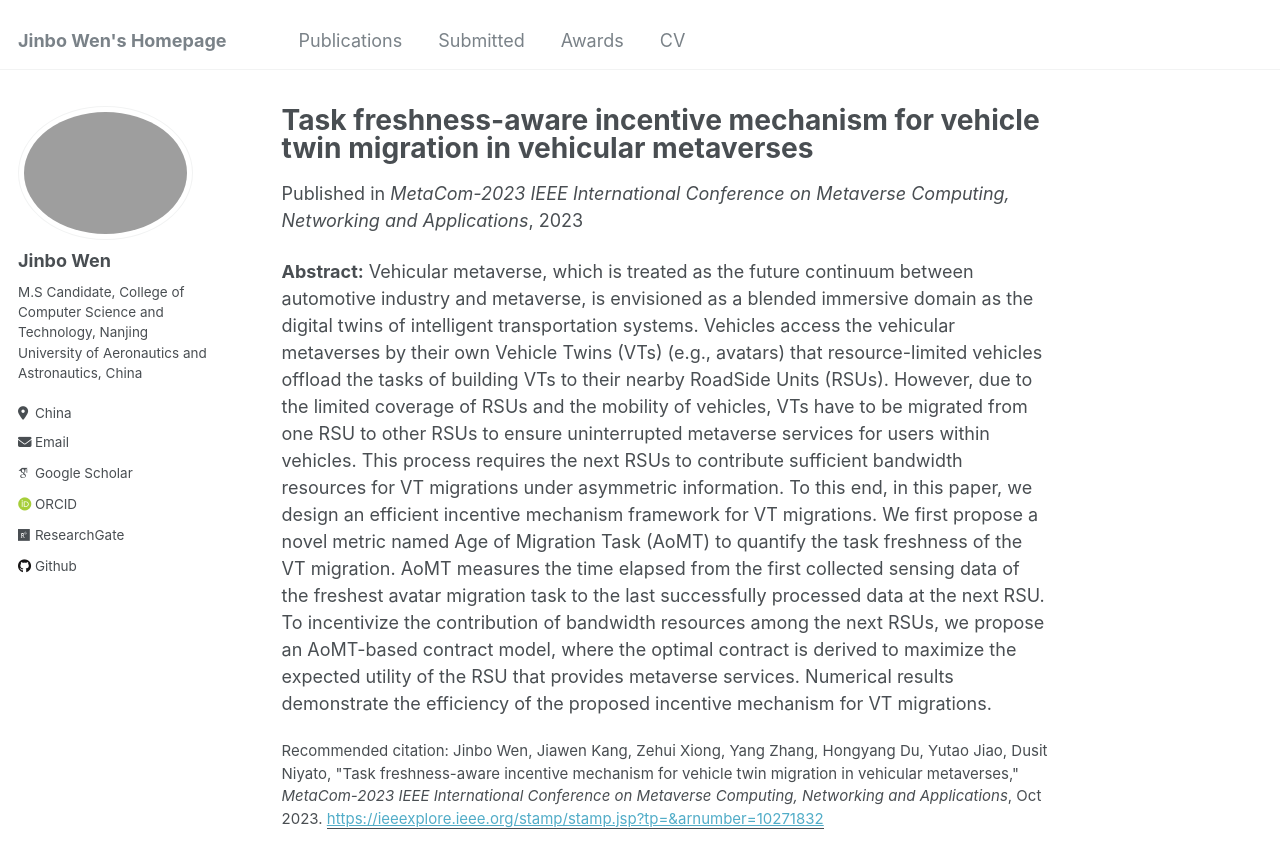
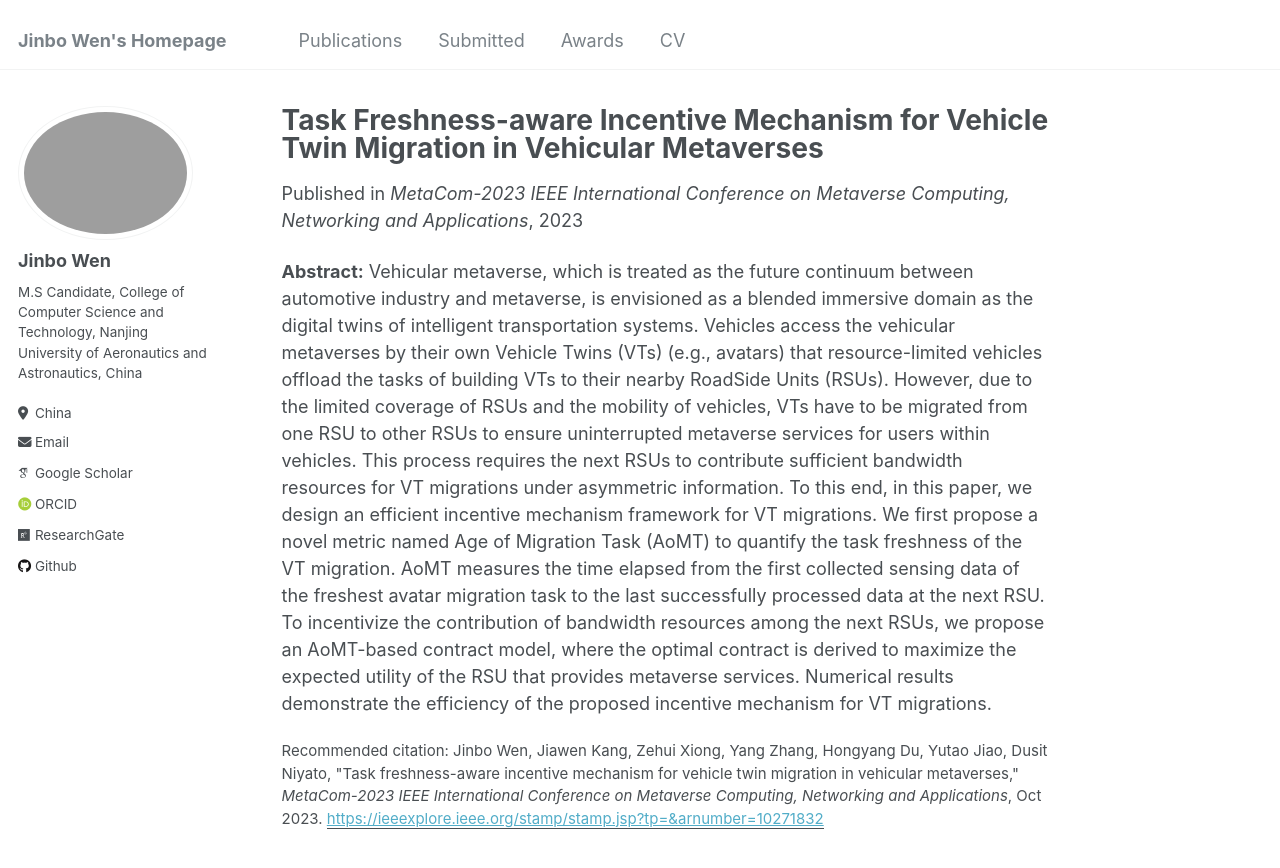
Before and after one commit to JinboWen00/JinboWen00.github.io, a Jekyll site: the page built from _publications/2023-06-01-Task freshness-aware incentive mechanism for vehicle twin migration in vehicular metaverses.md, in a window 1280 px wide and 900 px high. Shown: the top 868 px of the window. Built offline with Jekyll 4.4.1, drawn with Linux system fonts in a browser that asks for light colours; some web fonts are replaced.

```diff
--- a/_publications/2023-06-01-Task freshness-aware incentive mechanism for vehicle twin migration in vehicular metaverses.md
+++ b/_publications/2023-06-01-Task freshness-aware incentive mechanism for vehicle twin migration in vehicular metaverses.md
@@ -1,5 +1,5 @@
 ---
-title: "Task freshness-aware incentive mechanism for vehicle twin migration in vehicular metaverses"
+title: "Task Freshness-aware Incentive Mechanism for Vehicle Twin Migration in Vehicular Metaverses"
 collection: publications
 permalink: /publication/2023-06-01-Task freshness-aware incentive mechanism for vehicle twin migration in vehicular metaverses
 excerpt: "In this paper, we design an efficient incentive mechanism framework for VT migrations. We first propose a novel metric named Age of Migration Task (AoMT) to quantify the task freshness of the VT migration. AoMT measures the time elapsed from the first collected sensing data of the freshest avatar migration task to the last successfully processed data at the next RSU. To incentivize the contribution of bandwidth resources among the next RSUs, we propose an AoMT-based contract model, where the optimal contract is derived to maximize the expected utility of the RSU that provides metaverse services.."
```
